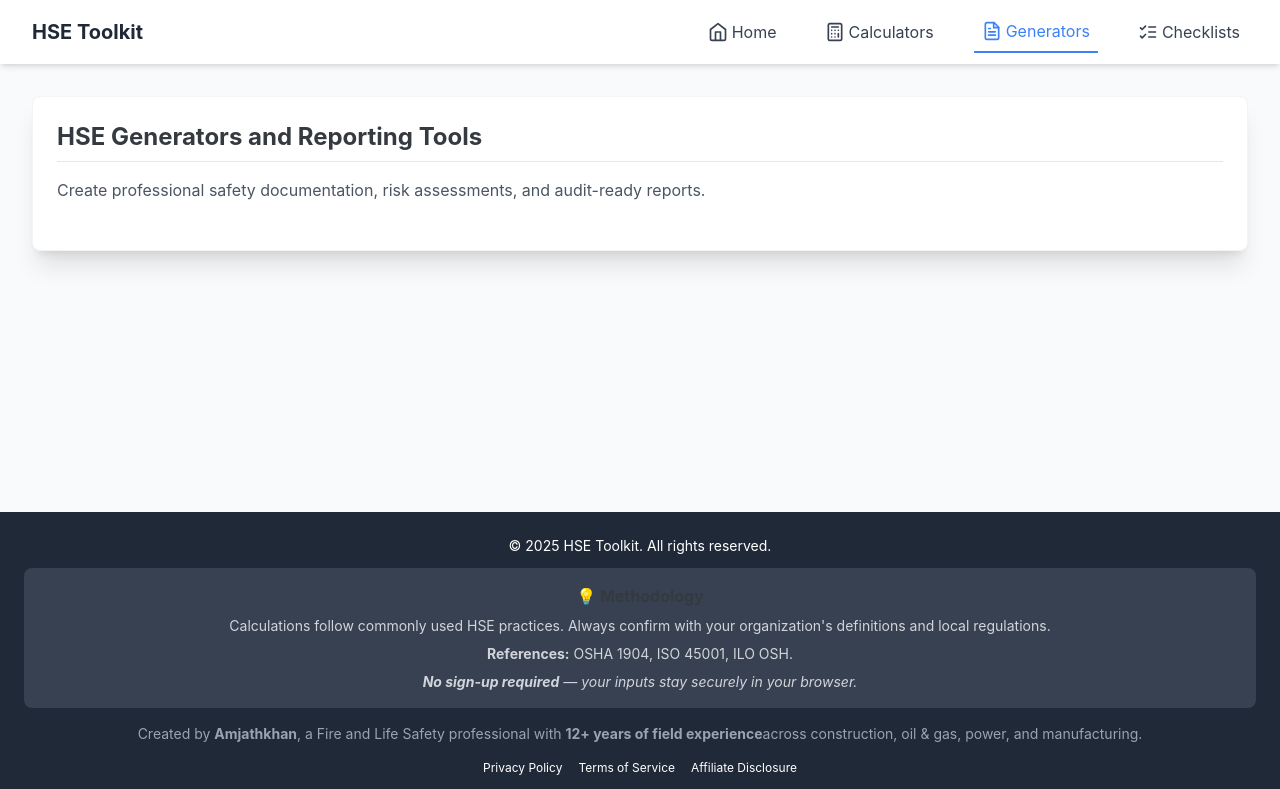
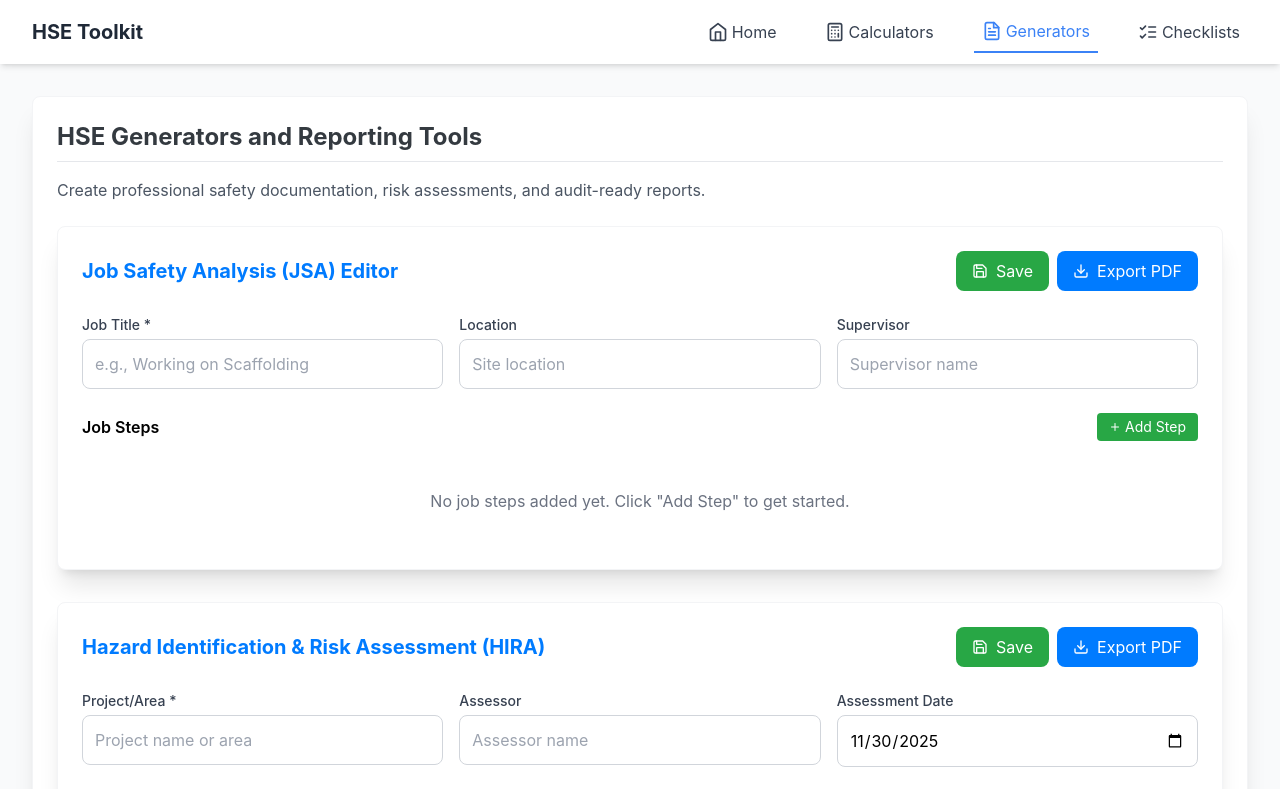
Before and after one commit to AmjathKhan001/hse-toolkit, a React (Vite) app in the folder hse-toolkit/: page /generators in a window 1280 px wide. Shown: the top 789 px of the page. Built offline with nearby package versions, Linux system fonts and the light colour scheme.

Commit message:
Update generators.jsx

```diff
--- a/hse-toolkit/src/pages/generators.jsx
+++ b/hse-toolkit/src/pages/generators.jsx
@@ -1,6 +1,7 @@
 import React from 'react';
-import jsaeditor from '../components/generators/jsaeditor.jsx';
-import hiragenerator from '../components/generators/hiragenerator.jsx';
+// FIX: Corrected import casing to PascalCase
+import JsaEditor from '../components/generators/jsaeditor.jsx';
+import HiraGenerator from '../components/generators/hiragenerator.jsx';
 
 const Generators = () => {
   return (
@@ -14,8 +15,9 @@ const Generators = () => {
         </p>
 
         <div className="space-y-8">
-          <jsaeditor />
-          <hiragenerator />
+          {/* FIX: Corrected usage casing */}
+          <JsaEditor />
+          <HiraGenerator />
         </div>
       </div>
     </div>
```
